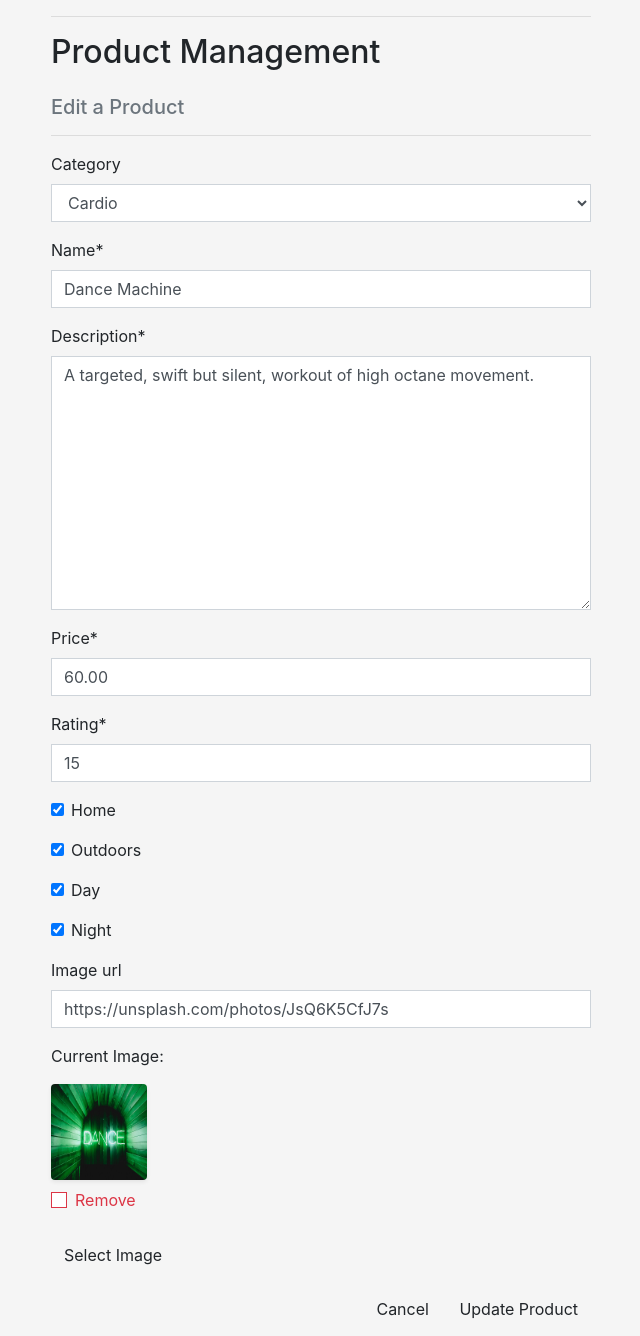
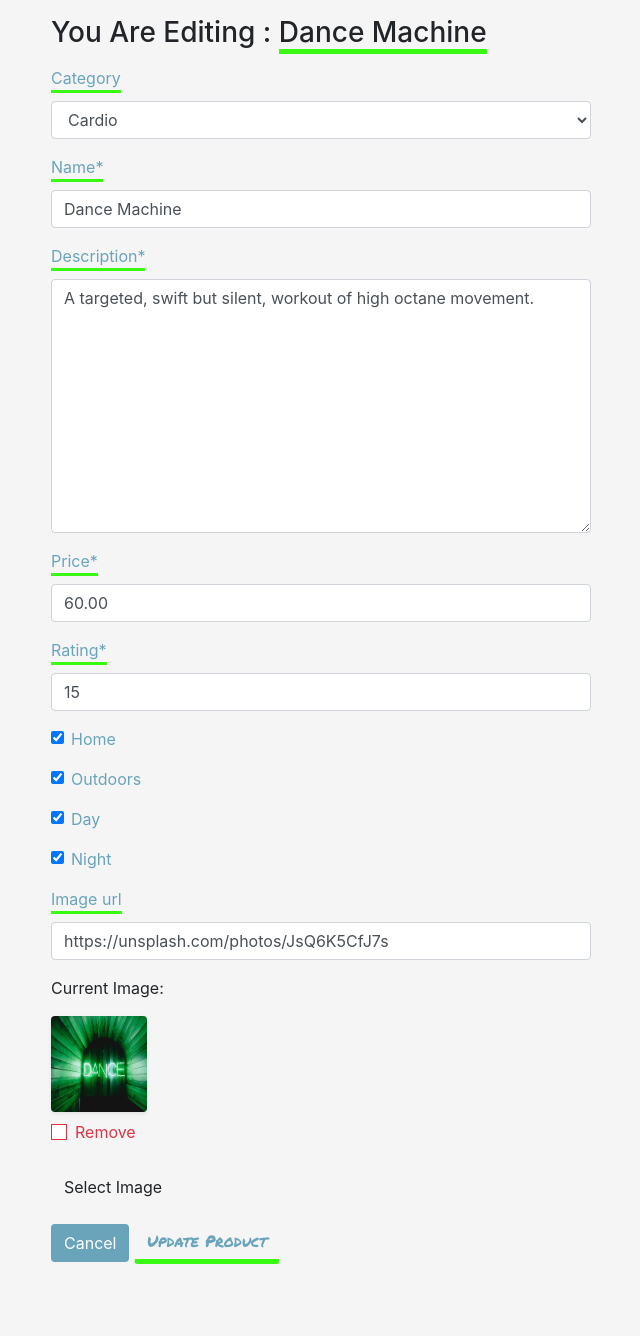
Before and after one commit to FirmoDaniel/Total_Health_At_Home, a Django app: page /products/edit/1/ in a window 1280 px wide. Shown: the part 72-1408 px from the top of the page, without its empty margins (34-674 px from the left). After the commit the page ends 1336 px from the top, so only its background shows below. Run offline with Django 3.2, Linux system fonts and the light colour scheme; the visitor is signed in with stand-in values (Sample User, id 1); data comes from the database, SQL or seed files in the repository; parts of the project's set-up code (start-up, migrations or seed data) failed here and were passed over; some libraries are stand-ins or nearby versions.

Commit message:
ADDED: products.css to syle add / edit product forms.

```diff
--- a/Total_Health_At_Home/settings.py
+++ b/Total_Health_At_Home/settings.py
@@ -15,7 +15,7 @@ from pathlib import Path
 import os
 
 # Build paths inside the project like this: BASE_DIR / 'subdir'.
-BASE_DIR = Path(__file__).resolve().parent.parent
+BASE_DIR = Path(__file__).resolve().parent.parent  # this is different in CI example
 
 
 # Quick-start development settings - unsuitable for production
@@ -165,7 +165,7 @@ STATIC_URL = '/static/'
 STATICFILES_DIRS = (os.path.join(BASE_DIR, 'static'),)
 
 MEDIA_URL = '/media/'
-MEDIA_ROOT = os.path.join(BASE_DIR, 'media')  # may not need root for uploaded media
+MEDIA_ROOT = os.path.join(BASE_DIR, 'media')
 
 # Stripe
 STRIPE_CURRENCY = 'eur'
--- a/products/forms.py
+++ b/products/forms.py
@@ -1,5 +1,4 @@
 from django import forms
-from django.shortcuts import get_object_or_404
 from .widgets import CustomClearableFileInput
 from .models import Product, Category
 
@@ -18,5 +17,5 @@ class ProductForm(forms.ModelForm):
         friendly_names = [(c.id, c.get_friendly_name()) for c in categories]  # for loop that adds items to a list (id, firendly_name)
 
         self.fields['category'].choices = friendly_names  # update category field to use friendly names instead of id
-        for field_name, field in self.fields.items():  # set classes on the fields
-            field.widget.attrs['class'] = 'border-black rounded-0'
+        for __, field in self.fields.items():  # set classes on the fields
+            field.widget.attrs['class'] = 'generic-form'
--- /dev/null
+++ b/products/static/products/css/product.css
@@ -0,0 +1,10 @@
+/* generic form for add and edit product*/
+#generic-form .form-group label {
+
+    color: rgb(106, 164, 187);
+    border-bottom: 3px solid rgb(57, 250, 18);
+}
+
+#generic-form .form-group .form-check-label {
+    border-bottom: none;
+}
--- a/products/templates/products/edit_product.html
+++ b/products/templates/products/edit_product.html
@@ -1,21 +1,17 @@
 {% extends "base.html" %}
 {% load static %}
 
+{% block extra_css %}
+    <link rel="stylesheet" href="{% static 'products/css/product.css' %}">
+{% endblock %}
 
 {% block content %}
 <div class="container-fluid bg-grey">
-    <div class="container">
-        <div class="row">
+    <div class="container mt-3">
+        <h3>You Are Editing : <span class="border-bottom-green">{{ product.name }}</span></h3>
+        <div class="row mt-3">
             <div class="col-12 col-md-6">
-                <hr>
-                <h2 class="logo-font mb-4">Product Management</h2>
-                <h5 class="text-muted">Edit a Product</h5>
-                <hr>
-            </div>
-        </div>
-        <div class="row">
-            <div class="col-12 col-md-6">
-                <form method="POST" action="{% url 'edit_product' product.id %}" class="form mb-2" enctype="multipart/form-data">
+                <form method="POST" action="{% url 'edit_product' product.id %}" class="mb-2" id="generic-form" enctype="multipart/form-data">
                     {% csrf_token %}
                     {% for field in form %}
                         {% if field.name != 'image' %}
@@ -24,9 +20,9 @@
                             {{ field }}
                         {% endif %}
                     {% endfor %}
-                    <div class="text-right">
-                        <a class="btn btn-outline-black rounded-0" href="{% url 'products' %}">Cancel</a>
-                        <button class="btn btn-black rounded-0" type="submit">Update Product</button>
+                    <div class="text-left">
+                        <a class="btn bg-blue text-white" href="{% url 'profile' %}">Cancel</a>
+                        <button class="btn internal-link" type="submit">Update Product</button>
                     </div>
                 </form>
             </div>
--- a/products/templates/products/products.html
+++ b/products/templates/products/products.html
@@ -1,5 +1,9 @@
 {% extends "base.html" %}
 {% load static %}
+
+{% block extra_css %}
+    <link rel="stylesheet" href="{% static 'products/css/product.css' %}">
+{% endblock %}
 
 {% block content %}
     <div class="container-fluid bg-grey mb-3">
--- a/profiles/static/profiles/css/profile.css
+++ b/profiles/static/profiles/css/profile.css
@@ -7,7 +7,7 @@
 }
 
 
-/* generic form for add and edit reviewsand testimonials*/
+/* generic form for add and edit reviews and testimonials*/
 #generic-form .form-group label {
 
     color: rgb(106, 164, 187);
--- a/profiles/templates/profiles/profile.html
+++ b/profiles/templates/profiles/profile.html
@@ -153,6 +153,7 @@
                     </div>
                     <div id="collapseFour" class="collapse" aria-labelledby="headingFour" data-parent="#accordion">
                         <div class="card-body bg-white">
+                            <p><a class="btn bg-blue text-white" href="{% url 'add_product' %}">Add a new product</a></p>
                             <!--List all testimonials pending approval-->
                             <span class="border-bottom-green mb-5">New Testimonial's pending approval :</span>
                                 {% for testimonial in testimonials %}
@@ -160,7 +161,7 @@
                                         <div class="list-group my-3">
                                             <div class="list-group-item">
                                                 <div class="d-flex w-100 justify-content-between">
-                                                    <small>Left on {{ testimonial.shortdate }}. By {{ testimonail.username }}</small>
+                                                    <small>Left on {{ testimonial.shortdate }}. By {{ testimonial.username }}</small>
                                                 </div>
                                                 <p class="mb-1">
                                                     {{ testimonial.description|capfirst }}
--- a/static/css/base.css
+++ b/static/css/base.css
@@ -8,11 +8,6 @@
     background-size: cover;
     height: calc(100vh - 164px);
 }
-
-
-/*-------------------------------------------------ALL-AUTH FORMS*/
-
-
 
 
 /*-------------------------------------------------TEXT COLOURS*/
--- a/templates/base.html
+++ b/templates/base.html
@@ -63,9 +63,6 @@
                 </a>
                 <div class="dropdown-menu" aria-labelledby="navbarDropdown">
                   {% if request.user.is_authenticated %}
-                    {% if request.user.is_superuser %}
-                      <a href="{% url 'add_product' %}" class="dropdown-item">Product Management</a>
-                    {% endif %}
                     <a href="{% url 'profile' %}" class="dropdown-item">My Profile</a>
                     <a href="{% url 'account_logout' %}" class="dropdown-item">Logout</a>
                   {% else %}
```
Also changed, not shown: products/templates/products/add_product.html (+10 -14 lines), media/i-need-a-hero.herokuapp.com-small-screen-320x635_3nAi8n2.png (added).
